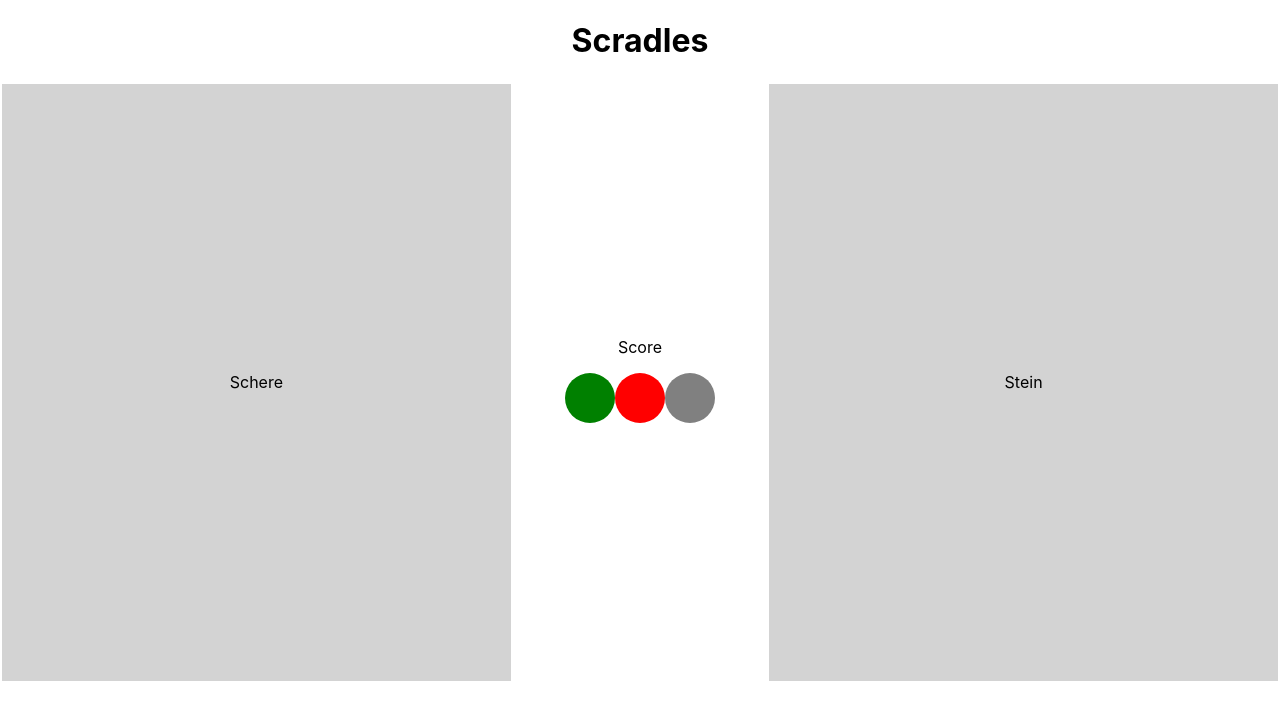
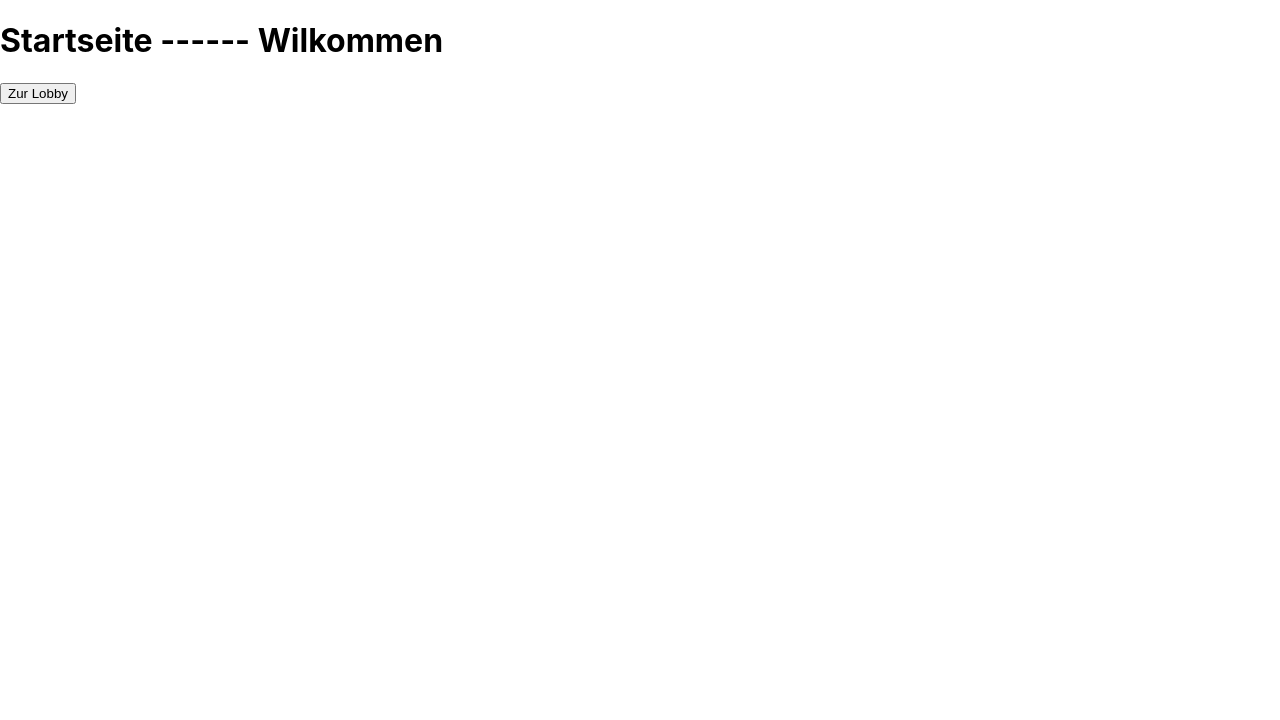
Before and after one commit to cyberlytics/Scradles, a React (Create React App) app in the folder sys-src/frontend/: page / in a window 1280 px wide. Shown: the top 720 px of the page. Built offline with nearby package versions, Linux system fonts and the light colour scheme; no server answers.

Commit message:
Merge
Former-commit-id: e5e00fbf8f6ab4b69b86818ac5708c2a6b3130d9

```diff
--- a/sys-src/frontend/src/components/App/App.js
+++ b/sys-src/frontend/src/components/App/App.js
@@ -1,30 +1,22 @@
 import './App.css';
+import React from 'react'
+import Room from '../pages/Room';
+import Startpage from '../pages/startpage';
+import Lobby from '../pages/Lobby';
+import {Link, BrowserRouter as Router, Route, Routes} from "react-router-dom";
 
-import React from 'react'
-import {io} from 'socket.io-client'
-import Ingame from '../Ingame/Ingame';
-import Pregame from '../Pregame/Pregame';
+function App() {
+  return (
+  <Router>
+    <Routes>
+      <Route path ="/" element={<Startpage/>}/>
+      <Route path ="/Room" element={<Room/>}/>
+      <Route path="/Lobby" element={<Lobby/>}/>
+      <Route path ="*" element={<Startpage/>}/>
+    </Routes>
+  </Router>
 
-const App= ()=> {
-    const [time, setTime] = React.useState('fetching')
-    React.useEffect(()=>{
-        const socket = io('http://localhost:8080')
-        socket.on('connect', ()=>console.log(socket.id))
-        socket.on('connect_error', ()=>{
-            setTimeout(()=>socket.connect(),5000)
-        })
-        socket.on('time', (data)=>setTime(data))
-        socket.on('disconnect',()=>setTime('server disconnected'))
-
-    },[])
-    return (
-        <div className="App">
-            <div style={ { height: '20%'} }>
-                <h1>Scradles</h1>
-            </div>
-            <Ingame/>
-        </div>
-    )
+  );
 }
 
 export default App;
--- a/sys-src/frontend/src/pages/startpage.js
+++ b/sys-src/frontend/src/components/pages/startpage.js
@@ -17,6 +17,7 @@ function Startpage(){
            <div>
                <button
                    onClick={() => {
+
                        navigate("/Room");
                    }}
                    >
```
Also changed, not shown: sys-src/frontend/src/App.js (deleted, +0 -23 lines), sys-src/frontend/src/components/pages/Lobby.js (renamed from sys-src/frontend/src/pages/Lobby.js), sys-src/frontend/src/components/pages/Room.js (renamed from sys-src/frontend/src/pages/Room.js), 2 other files (tests, documents, lock files or other folders).
